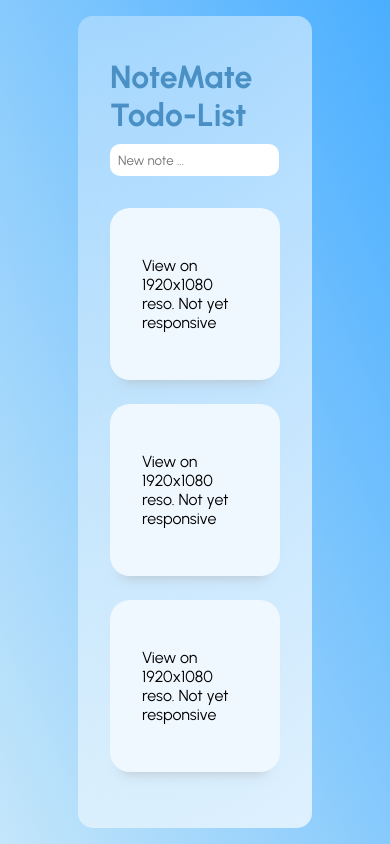
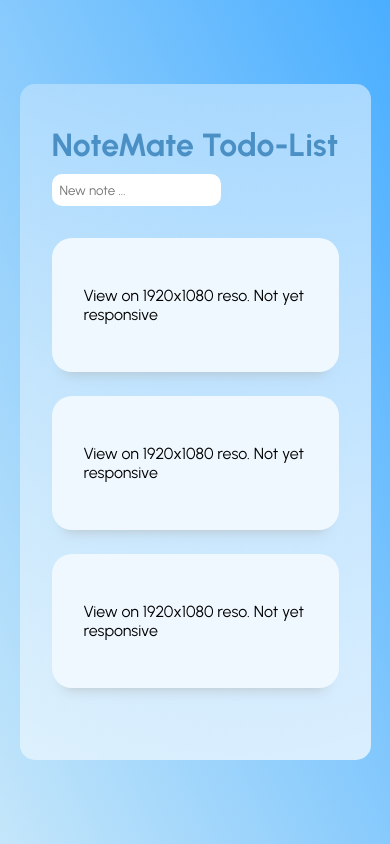
Before and after one commit to davidpattaguan/glass-component, a React (Create React App) app: page / in a window 390 px wide. Built offline with nearby package versions, Linux system fonts and the light colour scheme.

Commit message:
adjusted responsiveness

```diff
--- a/src/components/glass/Styles.css
+++ b/src/components/glass/Styles.css
@@ -21,3 +21,9 @@ input {
   padding: 0.5rem;
   border-radius: 10px;
 }
+
+@media (max-width: 900px) {
+  .glass {
+    width: 90%;
+  }
+}
```
